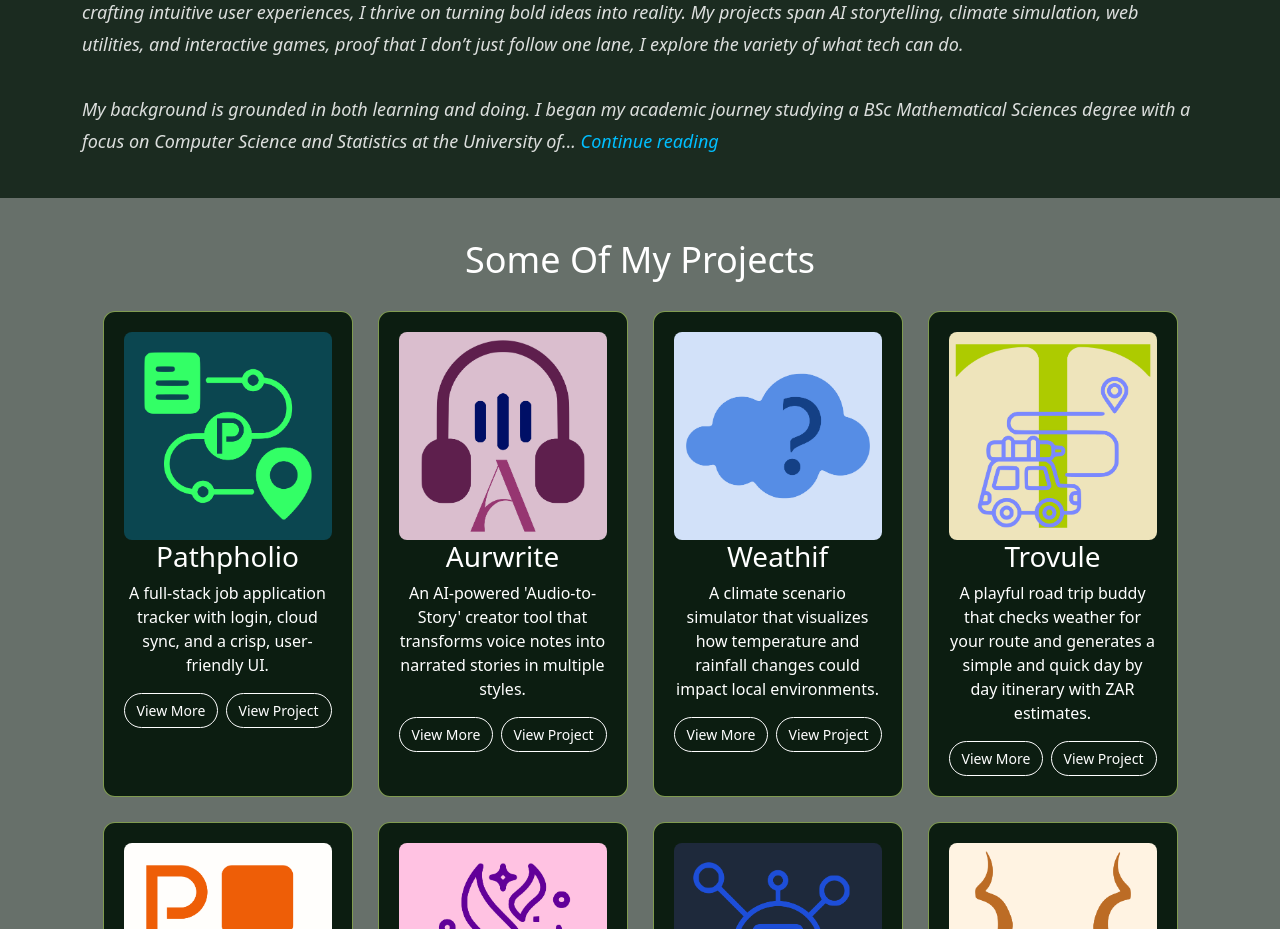
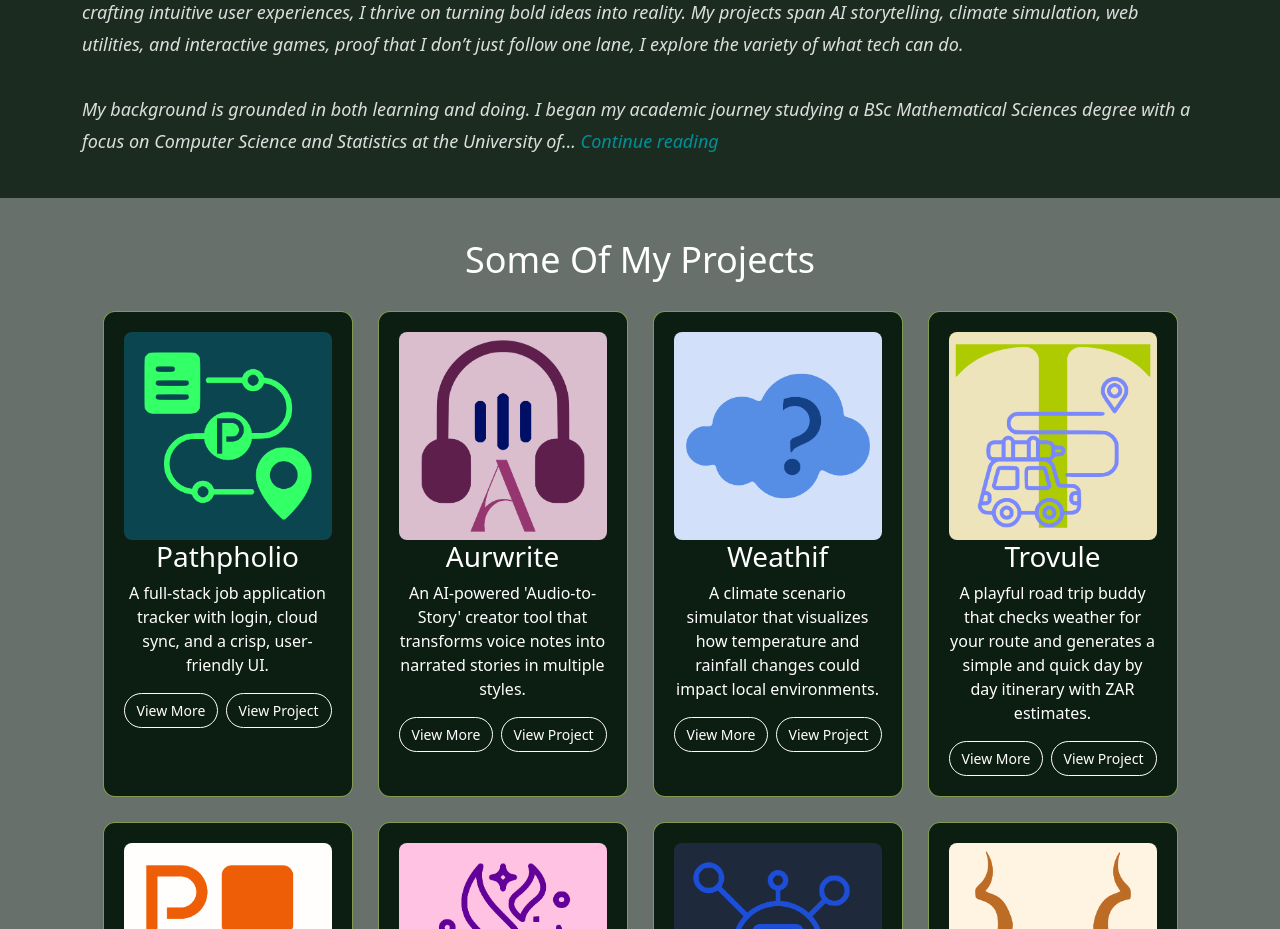
Before and after one commit to gititbunny/nn-react-portfolio, a React (Create React App) app in the folder portfolio/: page / in a window 1280 px wide. Shown: the part 1080-2009 px from the top of the page. Built offline with nearby package versions, Linux system fonts and the light colour scheme.

Commit message:
Update read more toggle

```diff
--- a/portfolio/src/styles/About.css
+++ b/portfolio/src/styles/About.css
@@ -19,15 +19,15 @@
 }
 
 .read-more {
-  color: #00bfff;
+  color: #019097;
   cursor: pointer;
   font-weight: 500;
   transition: color 0.3s;
 }
 
 .read-more:hover {
-  color: #ffffff;
-  text-decoration: underline;
+  color: #cef17b;
+  transform: scale(2);
 }
 
 @media (max-width: 768px) {
```
